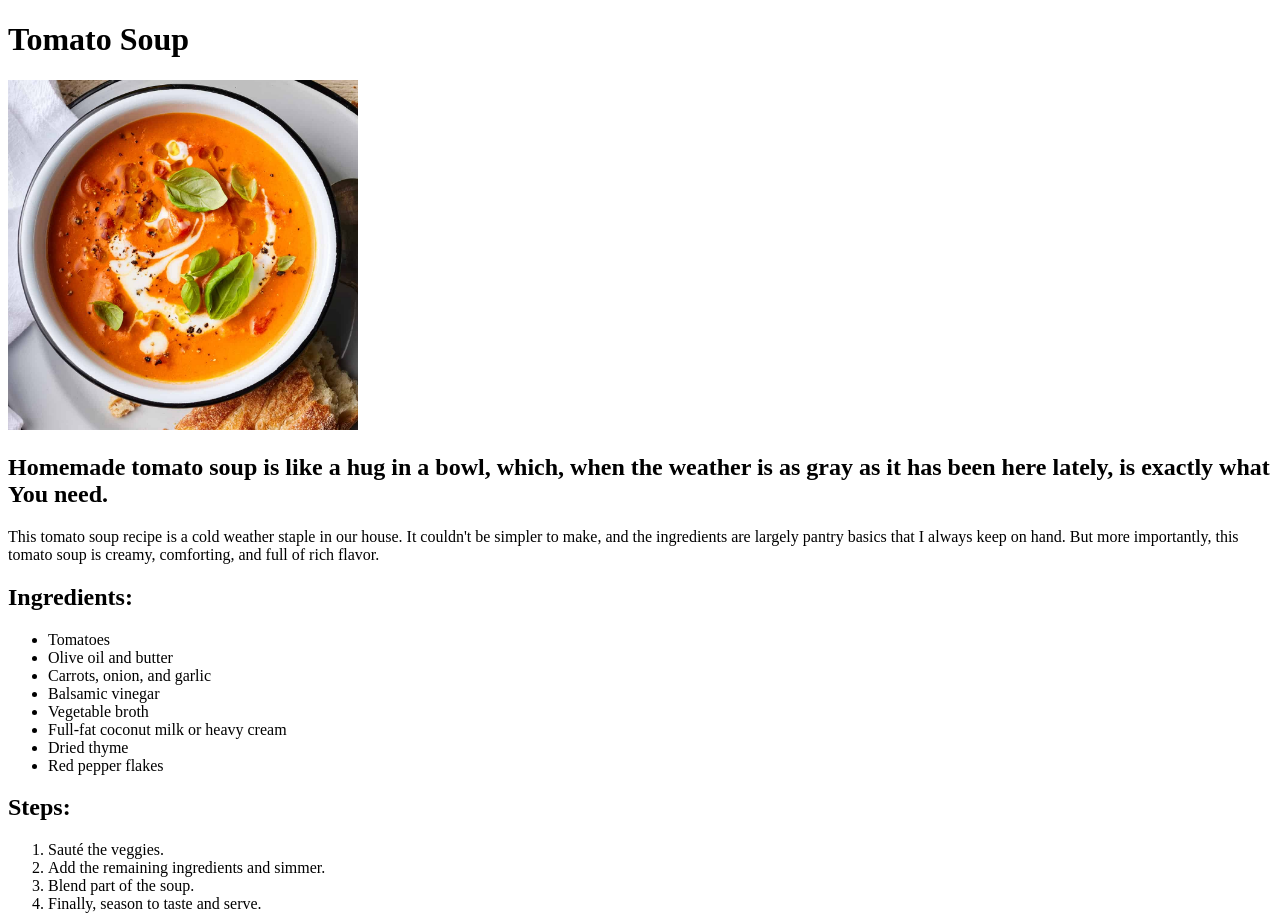
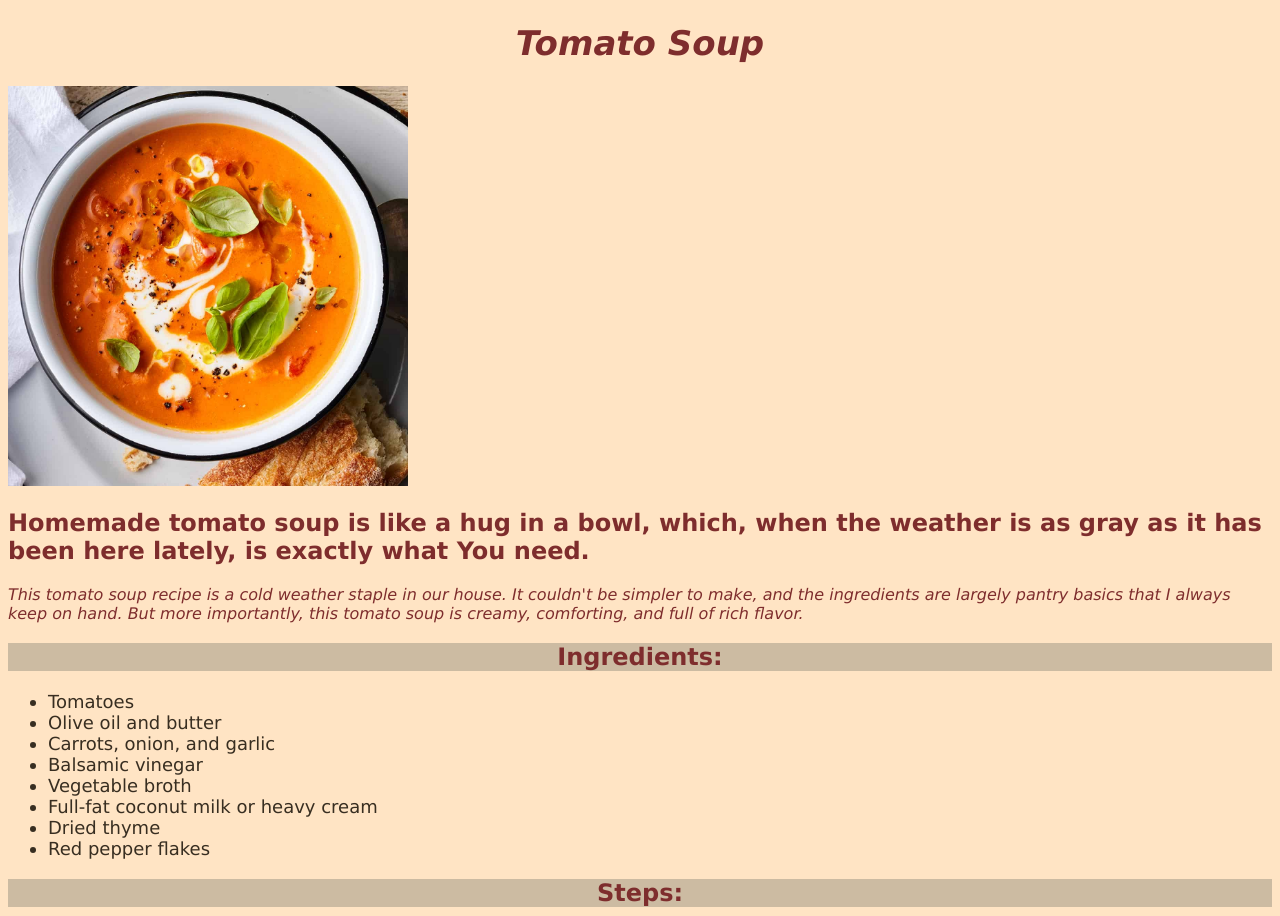
Before and after one commit to MissAngela99/odin-recipes, a plain HTML site: page recipes/tomato-soup.html in a window 1280 px wide. Shown: the top 916 px of the page. Drawn offline with Linux system fonts and the light colour scheme.

Commit message:
Added styles.css to main folder and ./recipes, updated html files to work with css stylesheet

```diff
--- /dev/null
+++ b/recipes/styles.css
@@ -0,0 +1,38 @@
+body {
+    background-color: bisque;
+    font-family: Verdana, Geneva, Tahoma, sans-serif;
+    color: rgb(126, 45, 45);
+}
+
+h1{
+    text-align: center;
+    font-weight: 800;
+    font-style: italic;
+    font-size: 34px;
+}
+
+.desc{
+    text-align: left;
+    font-weight: 700;
+    background-color: bisque;
+}
+
+p{
+    font-style: italic;
+}
+
+h2{
+    text-align: center;
+    background-color: rgb(204, 187, 162);
+}
+
+.lists{
+    font-size: 18px;
+    color: rgb(56, 46, 33);
+}
+
+img {
+    text-align: center;
+    width: auto;
+    height: 400px;
+}
--- a/recipes/tomato-soup.html
+++ b/recipes/tomato-soup.html
@@ -3,14 +3,17 @@
     <head>
         <meta charset="UTF-8">
         <Title>Tomato Soup</Title>
+        <link rel="stylesheet" href="./styles.css">
     </head>
     <body>
         <h1>Tomato Soup</h1>
-        <img src="./tomato-soup.jpg" height="350" width="350">
-        <h2>Homemade tomato soup is like a hug in a bowl, which, when the weather is as gray as it has been here lately, is exactly what You need.</h2>
+        <div>
+            <img src="./tomato-soup.jpg">
+        </div>
+        <h2 class="desc">Homemade tomato soup is like a hug in a bowl, which, when the weather is as gray as it has been here lately, is exactly what You need.</h2>
         <p>This tomato soup recipe is a cold weather staple in our house. It couldn't be simpler to make, and the ingredients are largely pantry basics that I always keep on hand. But more importantly, this tomato soup is creamy, comforting, and full of rich flavor.</p>
         <h2>Ingredients: </h2>
-        <ul>
+        <ul class="lists">
             <li>Tomatoes</li>
             <li>Olive oil and butter</li>
             <li>Carrots, onion, and garlic</li>
@@ -21,7 +24,7 @@
             <li>Red pepper flakes</li>
         </ul>
         <h2>Steps: </h2>
-        <ol>
+        <ol class="lists">
             <li>Sauté the veggies.</li>
             <li>Add the remaining ingredients and simmer.</li>
             <li>Blend part of the soup.</li>
--- /dev/null
+++ b/styles.css
@@ -0,0 +1,17 @@
+
+
+body {
+    background-color: rgb(212, 192, 167);
+}
+
+h1 {
+    font-family: 'Courier New', Courier, monospace;
+    text-align: center;
+}
+
+.bih {
+    font-family: 'Gill Sans', 'Gill Sans MT', Calibri, 'Trebuchet MS', sans-serif;
+    font-size: 18px;
+    text-align: center;
+    color: black;
+}
```
Also changed, not shown: index.html (+2 -1 lines), recipes/bundt-cake.html (+4 -3 lines), recipes/pizza.html (+4 -3 lines).
